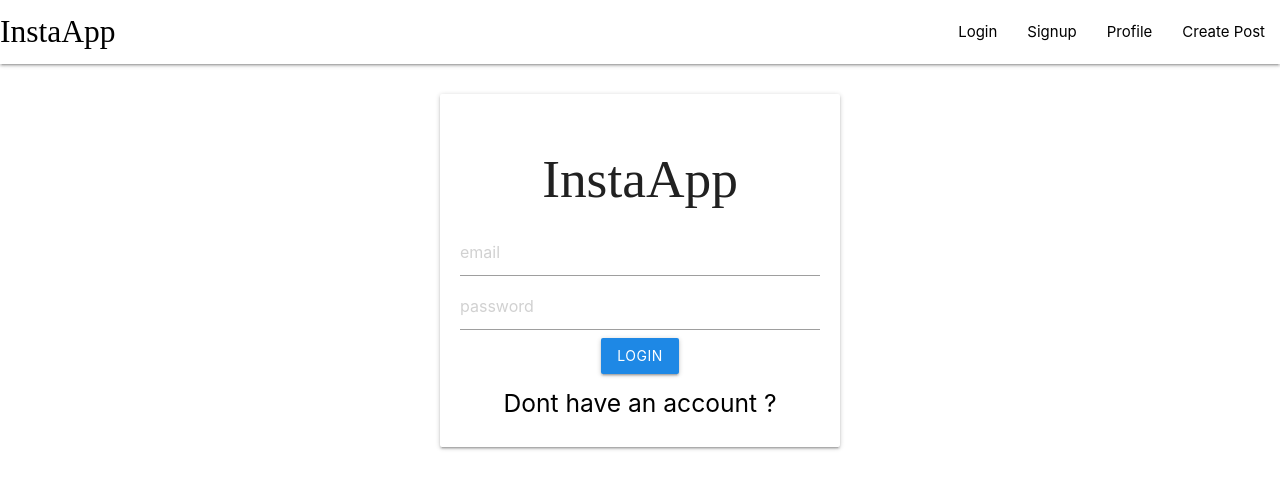
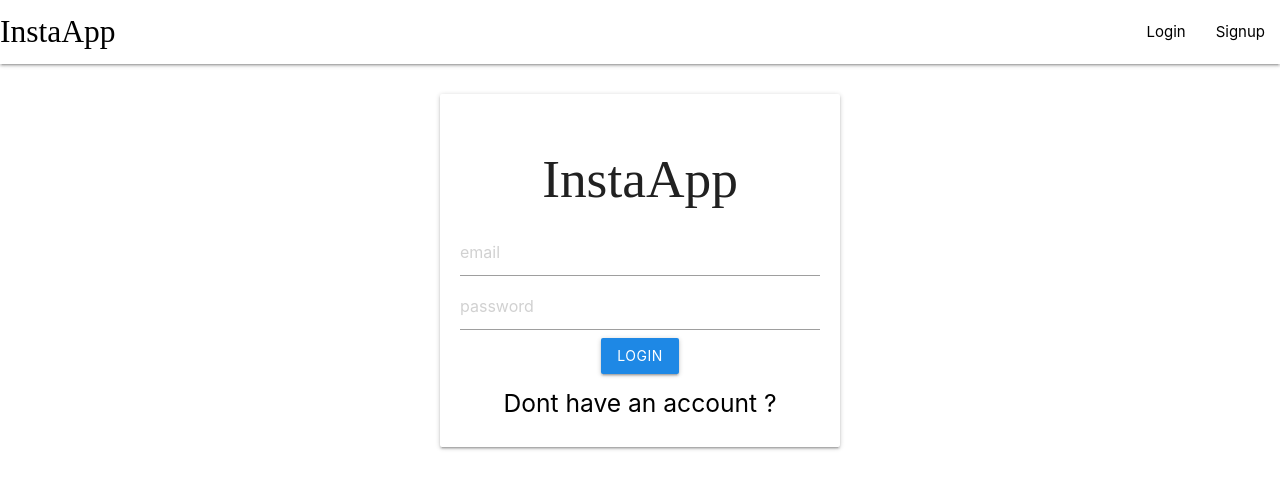
Before and after one commit to Ariefsetiawan900/InstaApp-client, a React (Create React App) app: page /signin in a window 1280 px wide. Shown: the top 488 px of the page. Built offline with nearby package versions, Linux system fonts and the light colour scheme; a web font is replaced by a local one.

Commit message:
changing link navbar

```diff
--- a/src/components/Navbar.js
+++ b/src/components/Navbar.js
@@ -1,26 +1,38 @@
-import React from "react";
+import React, { useContext } from "react";
 import { Link } from "react-router-dom";
+import { UserContext } from "../App";
 
 const Navbar = () => {
+  const { state, dispatch } = useContext(UserContext);
+  const renderList = () => {
+    if (state) {
+      return [
+        <li>
+          <Link to="/profile">Profile</Link>
+        </li>,
+        <li>
+          <Link to="/create">Create Post</Link>
+        </li>,
+      ];
+    } else {
+      return [
+        <li>
+          <Link to="/signin">Login</Link>
+        </li>,
+        <li>
+          <Link to="/signup">Signup</Link>
+        </li>,
+      ];
+    }
+  };
   return (
     <nav>
       <div className="nav-wrapper white">
-        <Link to="/" className="brand-logo left">
+        <Link to={state?"/":"/signin"} className="brand-logo left">
           InstaApp
         </Link>
         <ul id="nav-mobile" className="right">
-          <li>
-            <Link to="/signin">Login</Link>
-          </li>
-          <li>
-            <Link to="/signup">Signup</Link>
-          </li>
-          <li>
-            <Link to="/profile">Profile</Link>
-          </li>
-          <li>
-            <Link to="/create">Create Post</Link>
-          </li>
+          {renderList()}
         </ul>
       </div>
     </nav>
```
Also changed, not shown: 1 other file (tests, documents, lock files or other folders).
